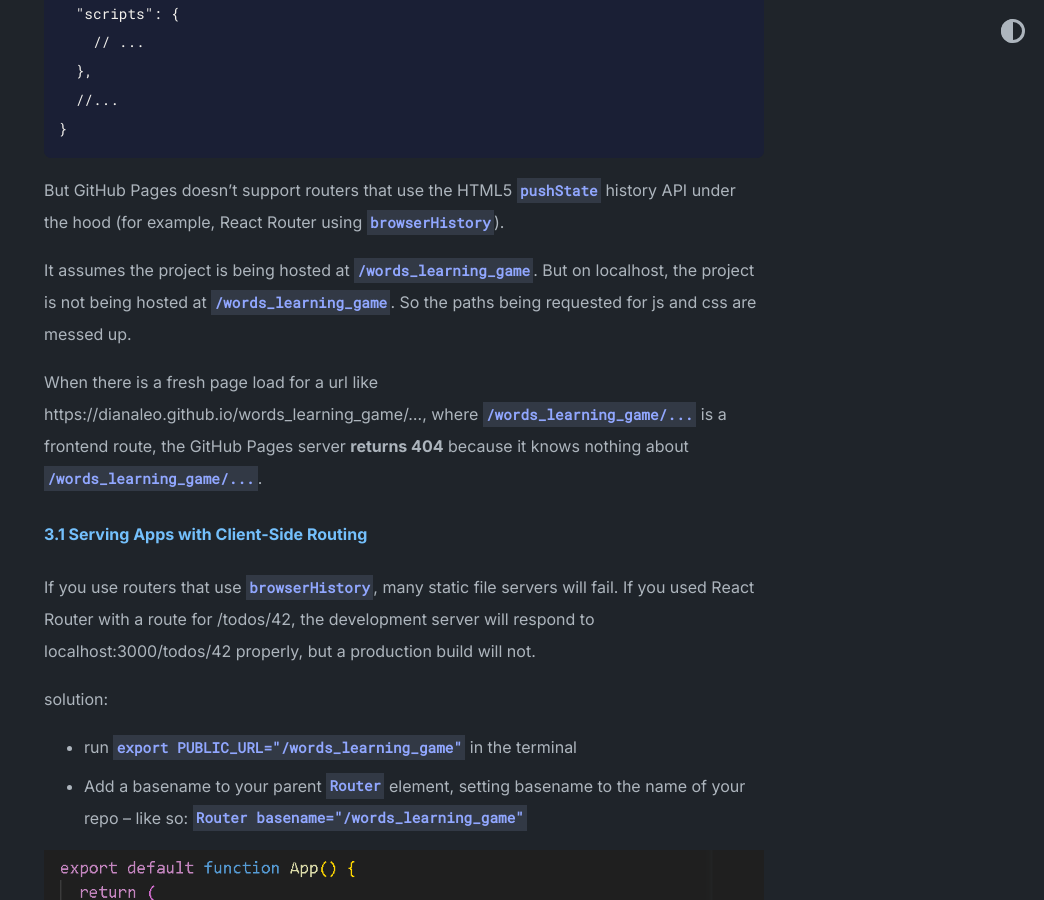
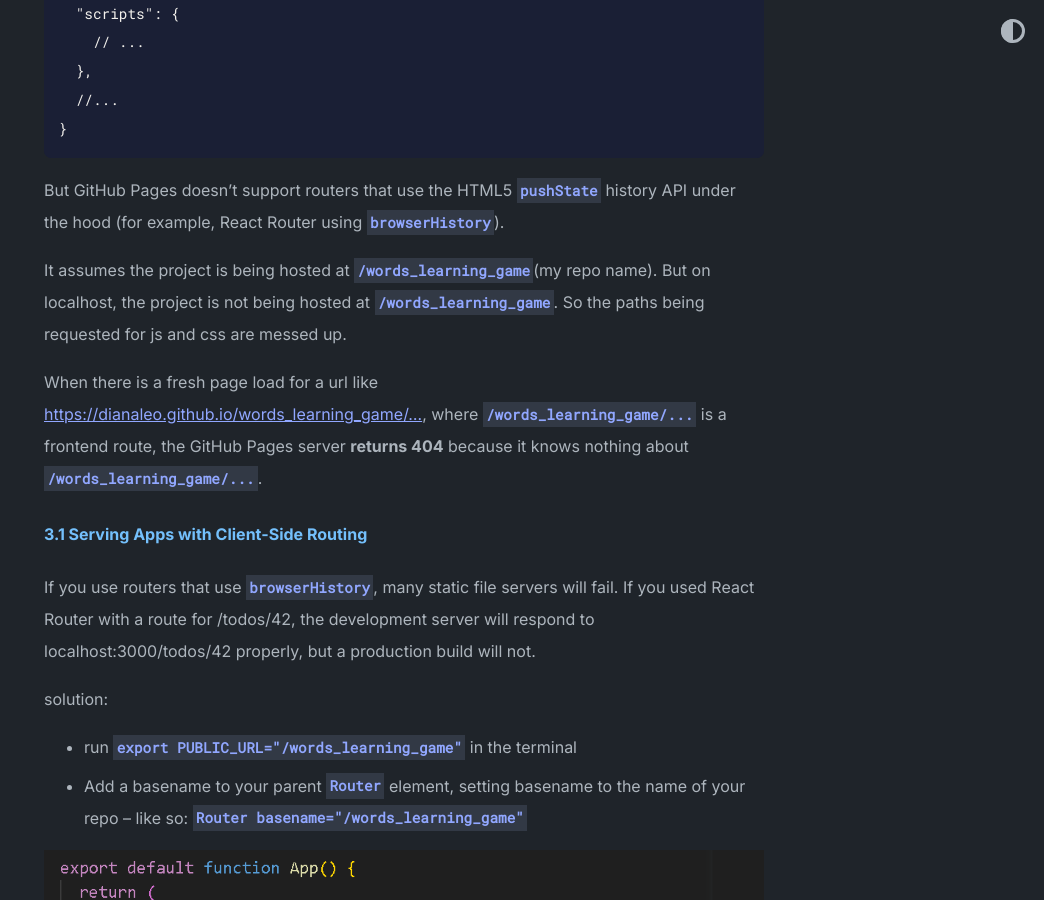
Before and after one commit to DianaLeo/DianaLeo.github.io, a Jekyll site: the page built from _posts/2023-07-25-Deploy-React-App-to-Github-Pages-and-404-Error.markdown, in a window 1280 px wide and 900 px high, scrolled down 1741 px. Shown: the whole window, without its empty margins (236-1280 px from the left). Built offline with Jekyll 4.4.1, drawn with Linux system fonts in a browser that asks for light colours; some of the changed text lies outside the part shown.

Commit message:
Modified Deploy React App to Github Pages and 404 Error

````diff
--- a/_posts/2023-07-25-Deploy-React-App-to-Github-Pages-and-404-Error.markdown
+++ b/_posts/2023-07-25-Deploy-React-App-to-Github-Pages-and-404-Error.markdown
@@ -47,15 +47,17 @@ This is because by default, Create React App produces a build assuming your app
 ```
 But GitHub Pages doesn’t support routers that use the HTML5 ```pushState``` history API under the hood (for example, React Router using ```browserHistory```).
 
-It assumes the project is being hosted at ```/words_learning_game```. But on localhost, the project is not being hosted at ```/words_learning_game```. So the paths being requested for js and css are messed up.
+It assumes the project is being hosted at ```/words_learning_game```(my repo name). But on localhost, the project is not being hosted at ```/words_learning_game```. So the paths being requested for js and css are messed up.
 
-When there is a fresh page load for a url like https://dianaleo.github.io/words_learning_game/..., where ```/words_learning_game/...``` is a frontend route, the GitHub Pages server **returns 404** because it knows nothing about ```/words_learning_game/...```.
+When there is a fresh page load for a url like [https://dianaleo.github.io/words_learning_game/...](https://dianaleo.github.io/words_learning_game/), where ```/words_learning_game/...``` is a frontend route, the GitHub Pages server **returns 404** because it knows nothing about ```/words_learning_game/...```.
 
 #### 3.1 Serving Apps with Client-Side Routing
 If you use routers that use ```browserHistory```, many static file servers will fail. If you used React Router with a route for /todos/42, the development server will respond to localhost:3000/todos/42 properly, but a production build will not.
 
 solution:
-- run ```export PUBLIC_URL="/words_learning_game"``` in the terminal
+- run
+ ```export PUBLIC_URL="/words_learning_game"```
+in the terminal
 - Add a basename to your parent ```Router``` element, setting basename to the name of your repo – like so: ```Router basename="/words_learning_game"```
 
 ![Add basename for client side routing.png](https://dianaleo.github.io/assets/images/25-07-2023/Add-basename-for-client-side-routing.png)
@@ -73,7 +75,8 @@ Add, commit, and push to github.
 
 # 5. Generate a gh-pages branch
 After pushing, there is a ```./build``` folder in ```master/main``` branch of github repo.
-Run ```git subtree push --prefix=build origin gh-pages```
+Run
+ ```git subtree push --prefix=build origin gh-pages```
 to copy the ```./build``` folder to a new branch ```gh-pages```.
 After 2 minutes, the website is available to visit.
 
@@ -81,7 +84,9 @@ After 2 minutes, the website is available to visit.
 
 From now, everytime I modify and push it, I have to delete the gh-pages branch
 ```git push origin --delete gh-pages```
-and regenerate it again.
+
+and regenerate it again using
+```git subtree push --prefix=build origin gh-pages```.
 
 reference:
 [https://github.com/vortesnail/blog/issues/8](https://github.com/vortesnail/blog/issues/8)
````
